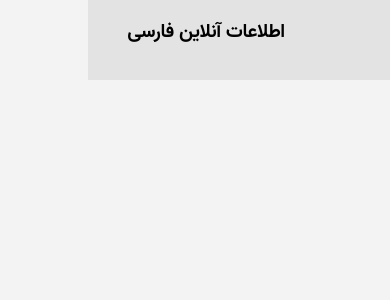
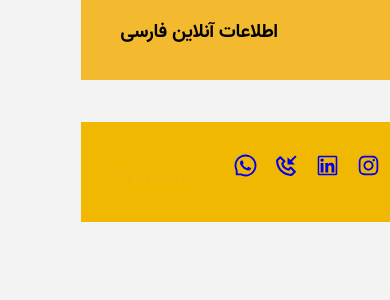
Before and after one commit to sajjadTaremi/crypto-currency-information, a React (Create React App) app: page /cart in a window 390 px wide. Shown: the top 300 px of the page. Built offline with nearby package versions, Linux system fonts and the light colour scheme.

Commit message:
edit navbar mobile

```diff
--- /dev/null
+++ b/src/Components/Footer/Footer.css
@@ -0,0 +1,37 @@
+.footer {
+  display: flex;
+  flex-direction: row;
+  justify-content: right;
+  text-align: right;
+  margin-top: 1rem;
+  padding: 1rem;
+  background-color: rgb(240, 184, 0);
+  bottom: 0;
+  left: 0;
+  height: 100px;
+  width: 100%;
+  box-sizing: border-box;
+  overflow: hidden;
+}
+.footer-flex {
+  display: flex;
+}
+.footer-item {
+  display: flex;
+  margin-top: 0.4rem;
+}
+.footer-link {
+  font-size: 25px;
+  padding-left: 1rem;
+  cursor: pointer;
+  padding-top: 1rem;
+  padding-bottom: 1rem;
+}
+.img-footer {
+  width: 120px;
+  height: auto;
+}
+.img-footer img {
+  width: 120px;
+  height: auto;
+}
--- /dev/null
+++ b/src/Components/Footer/Footer.js
@@ -0,0 +1,34 @@
+import React from "react";
+import { NavLink } from "react-router-dom";
+import FooterItem from "./FooterItem";
+import "./Footer.css";
+import imgFooter from "../../Images/Binance-Logo.wine.png";
+
+const Footer = () => (
+  <footer className="footer">
+    <div className="footer-flex">
+      <h4 className="">اطلاعات آنلاین فارسی</h4>
+      <div className="footer-item">
+        <ul className="footer-item">
+          {FooterItem.map((item, index) => {
+            return (
+              <li key={index}>
+                <NavLink to={item.url} className={item.cName}>
+                  <span className="">
+                    <i>{item.icon}</i>
+                  </span>
+                  {item.title}
+                </NavLink>
+              </li>
+            );
+          })}
+        </ul>
+      </div>
+      <div className="img-footer">
+        <img src={imgFooter} alt=""></img>
+      </div>
+    </div>
+  </footer>
+);
+
+export default Footer;
--- /dev/null
+++ b/src/Components/Footer/FooterItem.js
@@ -0,0 +1,36 @@
+import {
+  AiOutlineInstagram,
+  AiOutlineLinkedin,
+  AiOutlineWhatsApp,
+} from "react-icons/ai";
+import { BiPhoneIncoming } from "react-icons/bi";
+
+const FooterItem = [
+  {
+    title: "",
+    url: "/",
+    cName: "footer-link",
+    icon: <AiOutlineInstagram />,
+  },
+
+  {
+    title: "",
+    url: "product",
+    cName: "footer-link",
+    icon: <AiOutlineLinkedin />,
+  },
+  {
+    title: "",
+    url: "about",
+    cName: "footer-link",
+    icon: <BiPhoneIncoming />,
+  },
+  {
+    title: "",
+    url: "singup",
+    cName: "footer-link",
+    icon: <AiOutlineWhatsApp />,
+  },
+];
+
+export default FooterItem;
--- a/src/Components/Navigation/MenuItems.js
+++ b/src/Components/Navigation/MenuItems.js
@@ -8,7 +8,7 @@ const menuItems = [
     icon: <AiOutlineHome />,
   },
   {
-    title: "سبد خرید",
+    title: "وبلاگ",
     url: "cart",
     cName: "nav-links",
     // icon: <AiOutlineHome />,
--- a/src/Components/Navigation/Navigation.css
+++ b/src/Components/Navigation/Navigation.css
@@ -1,5 +1,5 @@
 .navbar {
-  background: #e3e3e3;
+  background: #f3ba2f;
   height: 80px;
   display: flex;
   justify-content: center;
@@ -28,26 +28,29 @@
   justify-content: end;
   border-bottom-left-radius: 8px;
 }
-
+.nav-menu a {
+  text-align: center;
+}
 .nav-links {
   display: flex;
   justify-content: space-around;
   text-align: center;
-  color: #00092c;
+  color: #262930;
   text-decoration: none;
   padding: 0.5rem 1rem;
 }
 
 .nav-links:hover {
-  background-color: #f36364;
-  border-radius: 4px;
-  transition: all 0.2s ease-out;
+  background-color: #1e3a8a;
+  color: #e3e3e3;
+  border-radius: 12px;
+  transition: background 0.2s ease-out;
 }
 
 .fa-bars {
   display: flex;
   margin-top: 0.5rem;
-  color: #00092c;
+  color: #262930;
 }
 
 .nav-links-mobile {
@@ -66,10 +69,10 @@
   .nav-menu {
     display: flex;
     flex-direction: column;
+    justify-content: flex-start;
     width: 60%;
     font-size: 1rem;
     position: absolute;
-    top: 80px;
     right: -100%;
     opacity: 1;
     transition: all 0.3s ease;
@@ -80,7 +83,9 @@
   }
 
   .nav-menu.active {
-    background: #e3e3e3;
+    height: 100vh;
+    background: #f3bb2fea;
+    top: 75px;
     right: 0;
     opacity: 1;
     transition: all 0.5s ease;
@@ -94,13 +99,15 @@
     justify-content: right;
     padding: 1.5rem;
     width: 100%;
-    border-bottom: 1px solid #f363633b;
+    border-bottom: 1px solid #5c10103b;
     text-align: justify;
     align-items: center;
+    font-weight: 600;
+    font-size: 14px;
   }
 
   .nav-links:hover {
-    background-color: #f3636379;
+    background-color: #1e3b8a9f;
     border-radius: 0;
   }
 
@@ -132,22 +139,22 @@
   .nav-links-mobile {
     display: block;
     text-align: center;
-    padding: 1rem 1.5rem;
+    padding: 0.6rem 1.2rem;
     margin: 1.5rem auto;
     margin-bottom: 0;
     border-radius: 8px;
     width: 80%;
     background: #f36364;
     text-decoration: none;
-    color: #202020;
-    font-size: 1.2rem;
+    color: #262930;
+    font-size: 1rem;
     font-weight: 500;
     box-sizing: border-box;
   }
 
   .nav-links-mobile:hover {
-    background: #401ff7ab;
-    color: azure;
+    background: #262930;
+    color: #e3e3e3;
     transition: 250ms;
   }
   .ccc i {
@@ -155,13 +162,17 @@
   }
 }
 
-.ccc i {
-  padding-left: 5px;
-  color: #4b5563;
-  font-size: 20px;
-}
 @media only screen and (max-width: 585px) {
   .navbar-logo {
     font-size: 1.2rem;
   }
 }
+
+.ccc i {
+  padding-left: 5px;
+  color: #262930;
+  font-size: 20px;
+}
+.ccc i:hover {
+  color: #e3e3e3;
+}
--- a/src/Layout/Layout.js
+++ b/src/Layout/Layout.js
@@ -1,3 +1,4 @@
+import Footer from "../Components/Footer/Footer";
 import Navigation from "../Components/Navigation/Navigation";
 
 const Layout = ({ children }) => {
@@ -5,6 +6,7 @@ const Layout = ({ children }) => {
     <div>
       <Navigation />
       {children}
+      <Footer />
     </div>
   );
 };
```
Also changed, not shown: src/Images/Binance-Logo.wine.png (added), src/Images/Coinbase-logo.png (added).
